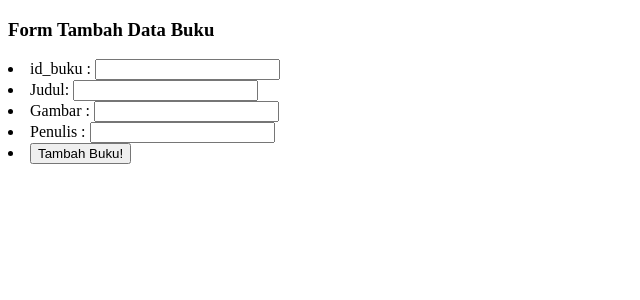
After one commit to ihsandwi17/prakweb_a_203040025_pw, a PHP site: page /tambah.php in a window 1280 px wide. The commit adds this page. Shown: the top 300 px of the page, without its empty margins (0-640 px from the left). Run offline with PHP 8.4, Linux system fonts and the light colour scheme.

```diff
--- /dev/null
+++ b/function.php
@@ -0,0 +1,74 @@
+<?php
+
+function koneksi()
+{
+  return mysqli_connect('localhost', 'root', '', 'prakweb_a_203040025_pw');
+}
+
+function query($query)
+{
+  $conn = koneksi();
+  $result = mysqli_query($conn, $query);
+
+  // jika hasilnya hanya 1 data
+  if (mysqli_num_rows($result) == 1) {
+    return mysqli_fetch_assoc($result);
+  }
+
+  $rows = [];
+  while ($row = mysqli_fetch_assoc($result)) {
+    $rows[] = $row;
+  }
+  return $rows;
+}
+
+function tambah($data)
+{
+  $conn = koneksi();
+
+  $nama = htmlspecialchars($data['judul_buku']);
+  $gambar = htmlspecialchars($data['gambar']);
+  $penulis = htmlspecialchars($data['penulis']);
+  $id_buku = htmlspecialchars($data['id_buku']);
+
+  $query = "INSERT INTO
+              buku
+              VALUES
+              (null, '$nama', '$gambar', '$penulis', '$id')";
+
+  mysqli_query($conn, $query) or die(mysqli_error($conn));
+
+  return mysqli_affected_rows($conn);
+}
+
+function hapus($id)
+{
+  $conn = koneksi();
+  mysqli_query($conn, "DELETE FROM buku WHERE id = $id") or die(mysqli_error($conn));
+
+  return mysqli_affected_rows($conn);
+}
+
+function ubah($data)
+{
+  $conn = koneksi();
+
+  $id = $data['id'];
+  $nama = htmlspecialchars($data['judul_buku']);
+  $gambar = htmlspecialchars($data['gambar']);
+  $penulis = htmlspecialchars($data['penulis']);
+  $id_buku = htmlspecialchars($data['id_buku']);
+
+  $query = "UPDATE buku SET
+              nama = '$nama',
+              gambar = '$gambar',
+              penulis = '$penulis',
+              harga = '$harga',
+              gambar = '$gambar'
+              WHERE id = $id";
+
+  mysqli_query($conn, $query) or die(mysqli_error($conn));
+
+  return mysqli_affected_rows($conn);
+}
+?>
--- a/style.css
+++ b/style.css
@@ -1,4 +1,4 @@
 body{
-    background-color: rosybrown;
+    background:burlywood;
 
 }
--- /dev/null
+++ b/tambah.php
@@ -0,0 +1,67 @@
+<?php
+session_start();
+
+require 'function.php';
+
+// cek apakah tombol tambah sudah ditekan
+if (isset($_POST['tambah'])) {
+  if (tambah($_POST) > 0) {
+    echo "<script>
+            alert('data berhasil ditambahkan!');
+            document.location.href = 'index.php';
+          </script>";
+  } else {
+    echo "data gagal ditambahkan!";
+  }
+}
+
+?>
+<!DOCTYPE html>
+<html lang="en">
+
+<head>
+  <meta charset="UTF-8">
+  <meta http-equiv="X-UA-Compatible" content="IE=edge">
+  <meta name="viewport" content="width=device-width, initial-scale=1.0">
+  <title>Tambah Data Buku</title>
+</head>
+
+<body>
+<h3>Form Tambah Data Buku</h3>
+
+<form method="POST" action="">
+  <input type="hidden" name="id">
+   <li>
+      <label>
+        id_buku :
+        <input type="text" name="id_buku" required value="">
+      </label>
+    </li>
+
+    <li>
+      <label>
+        Judul:
+        <input type="text" name="judul_buku" required value="">
+      </label>
+    </li>
+
+    <li>
+      <label>
+        Gambar :
+        <input type="text" name="gambar" required value="">
+      </label>
+    </li>
+
+    <li>
+      <label>
+        Penulis :
+        <input type="text" name="penulis" required value="">
+      </label>
+    </li>
+    <li>
+        <button type="submit" name="tambah">Tambah Buku!</button>
+      </li>
+    </ul>
+  </form>
+  </ul>
+</form>
```
Also changed, not shown: hapus.php (added, +22 -0 lines), index.php (+28 -28 lines), ubah.php (added, +81 -0 lines).
